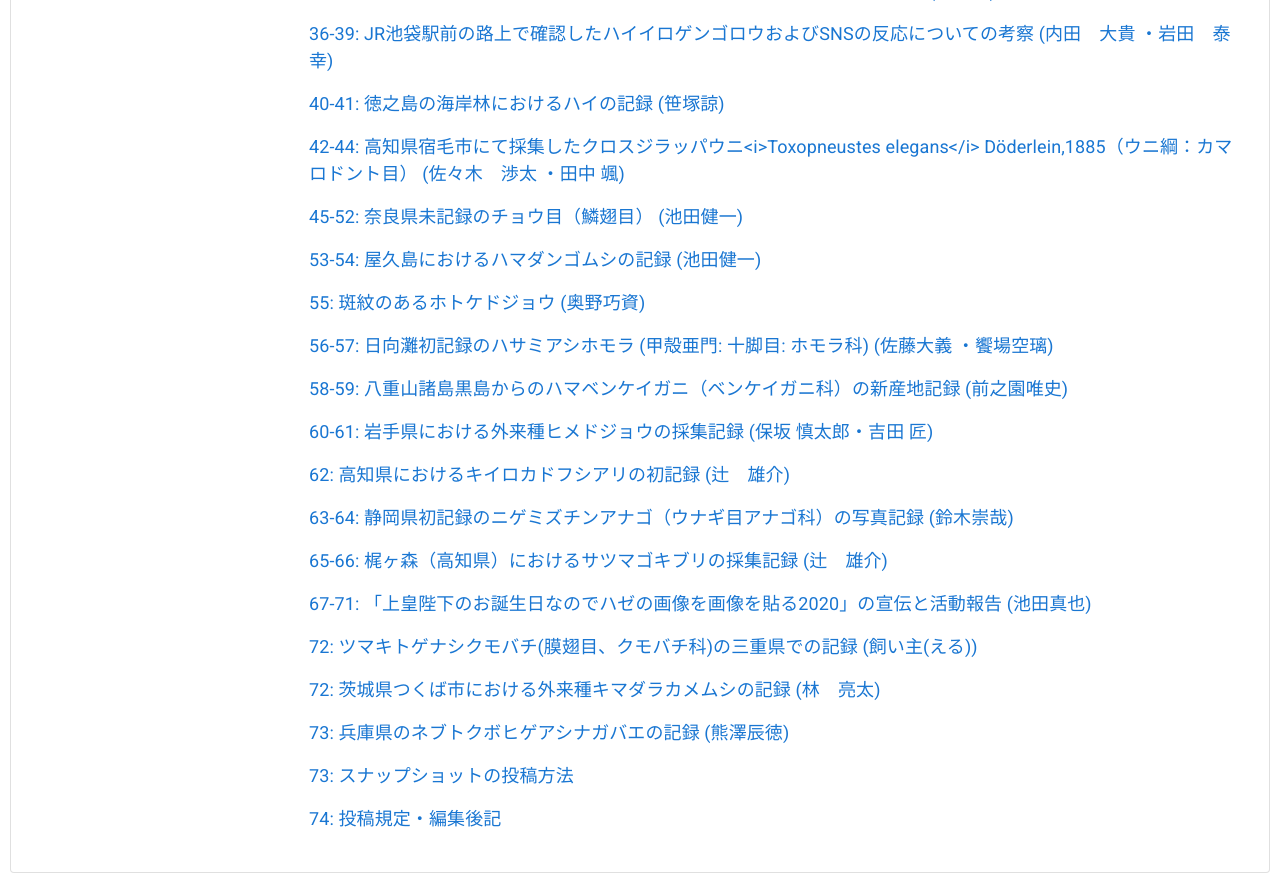
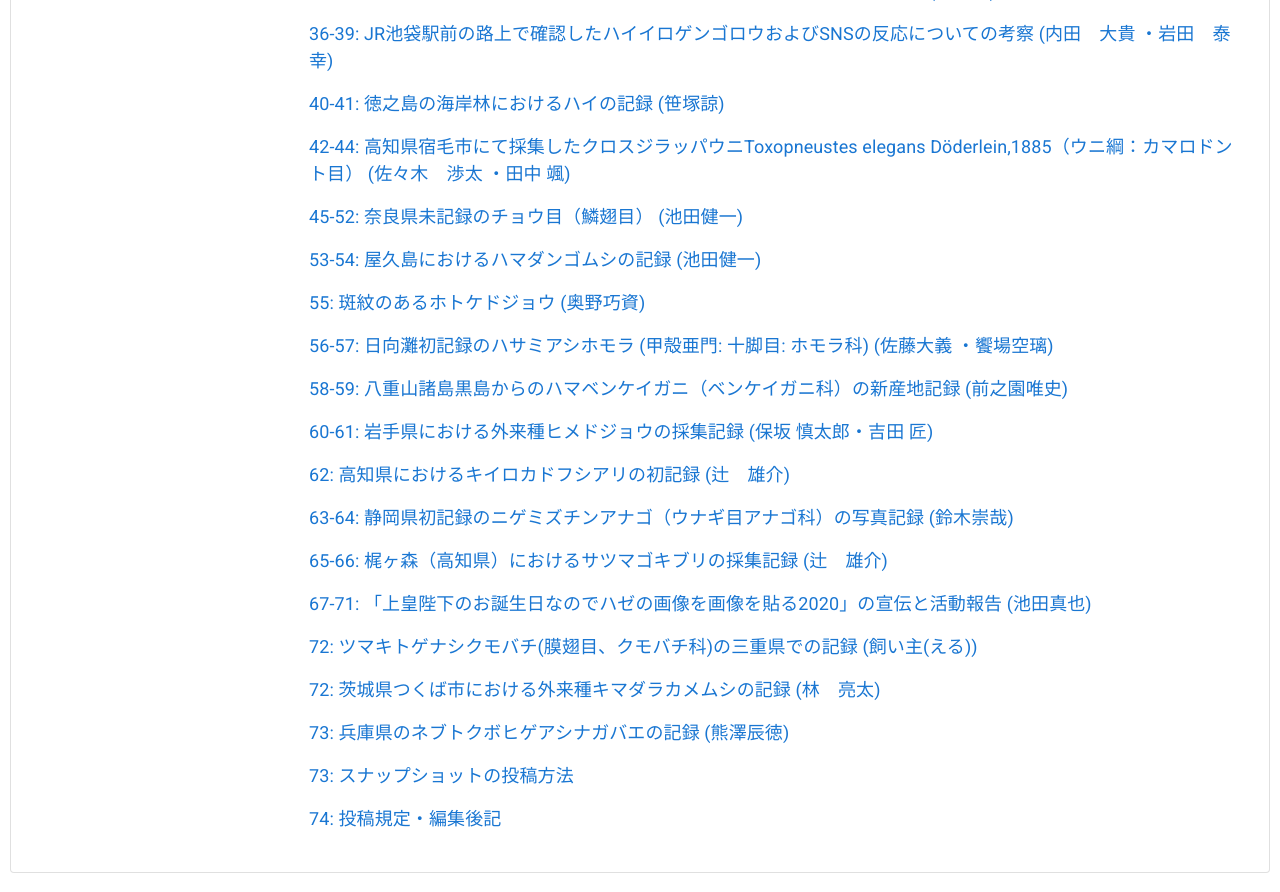
Before and after one commit to niche-life/life, a Nuxt app: page /series in a window 1280 px wide. Shown: the part 900-1792 px from the top of the page. Built offline with nearby package versions, Linux system fonts and the light colour scheme.

Commit message:
fix: トップサムネイル追加、データからタグ削除

```diff
--- a/components/SeriesShowCase.vue
+++ b/components/SeriesShowCase.vue
@@ -68,6 +68,10 @@ export default {
       },
       seriesList: [
         {
+          img: "https://media.niche-life.com/thumbnail/NicheLife8.jpg",
+          to: "/series/8",
+        },
+        {
           img: "https://media.niche-life.com/thumbnail/NicheLife7.jpg",
           to: "/series/7",
         },
--- a/data/magazineData.json
+++ b/data/magazineData.json
@@ -2,7 +2,7 @@
   "magazineData": [
     {
       "no": 8,
-      "series": "ニッチェ・ライフ 第8号" ,
+      "series": "ニッチェ・ライフ 第8号",
       "url": "008/Niche008.pdf",
       "publishedDate": "2020/12/31",
       "image": "NicheLife8.jpg",
@@ -86,7 +86,7 @@
           "url": "008/Niche008_12.pdf"
         },
         {
-          "title": "高知県宿毛市にて採集したクロスジラッパウニ<i>Toxopneustes elegans</i> Döderlein,1885（ウニ綱：カマロドント目）",
+          "title": "高知県宿毛市にて採集したクロスジラッパウニToxopneustes elegans Döderlein,1885（ウニ綱：カマロドント目）",
           "author": "佐々木　渉太 ・田中 颯",
           "page": "42-44",
           "url": "008/Niche008_13.pdf"
```
